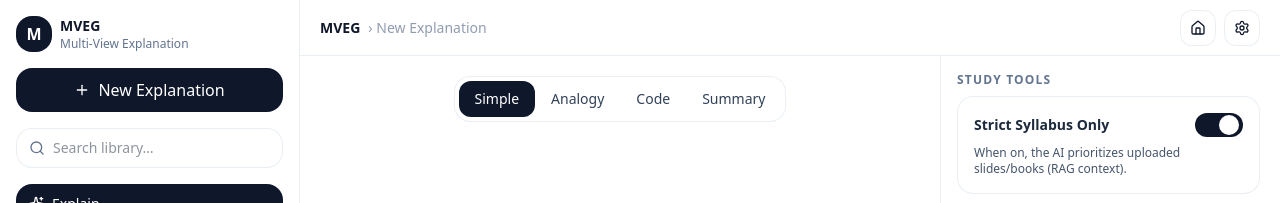
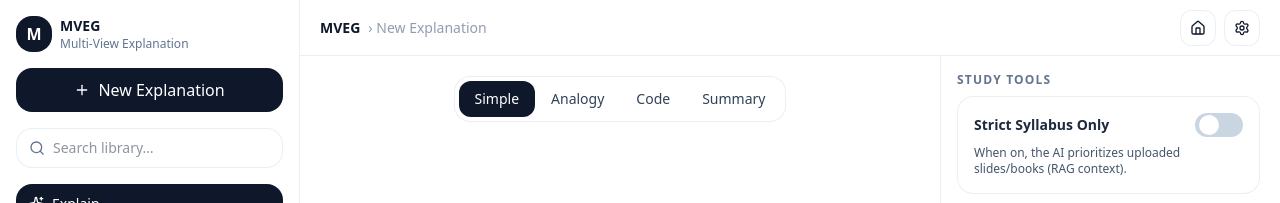
Before and after one commit to Thiwanka-1/EduMentor, a React (Vite) app in the folder client/: page /mveg/explain in a window 1280 px wide. Shown: the top 203 px of the page. Built offline with nearby package versions, Linux system fonts and the light colour scheme; no server answers.

Commit message:
set strict btn functionality

```diff
--- a/client/src/components/mveg/StudyTools.jsx
+++ b/client/src/components/mveg/StudyTools.jsx
@@ -1,9 +1,10 @@
 import React, { useMemo, useState } from "react";
 import { HelpCircle, Sparkles, Wand2 } from "lucide-react";
 import { extractKeyTerms } from "../../utils/mvegText";
+import { useMveg } from "../../pages/mveg/mvegStore";
 
 export default function StudyTools({ answerText, drawer = false }) {
-  const [strict, setStrict] = useState(true);
+  const { strict, setStrict } = useMveg(); // ✅ GLOBAL
   const [level, setLevel] = useState(55);
 
   const terms = useMemo(
```
